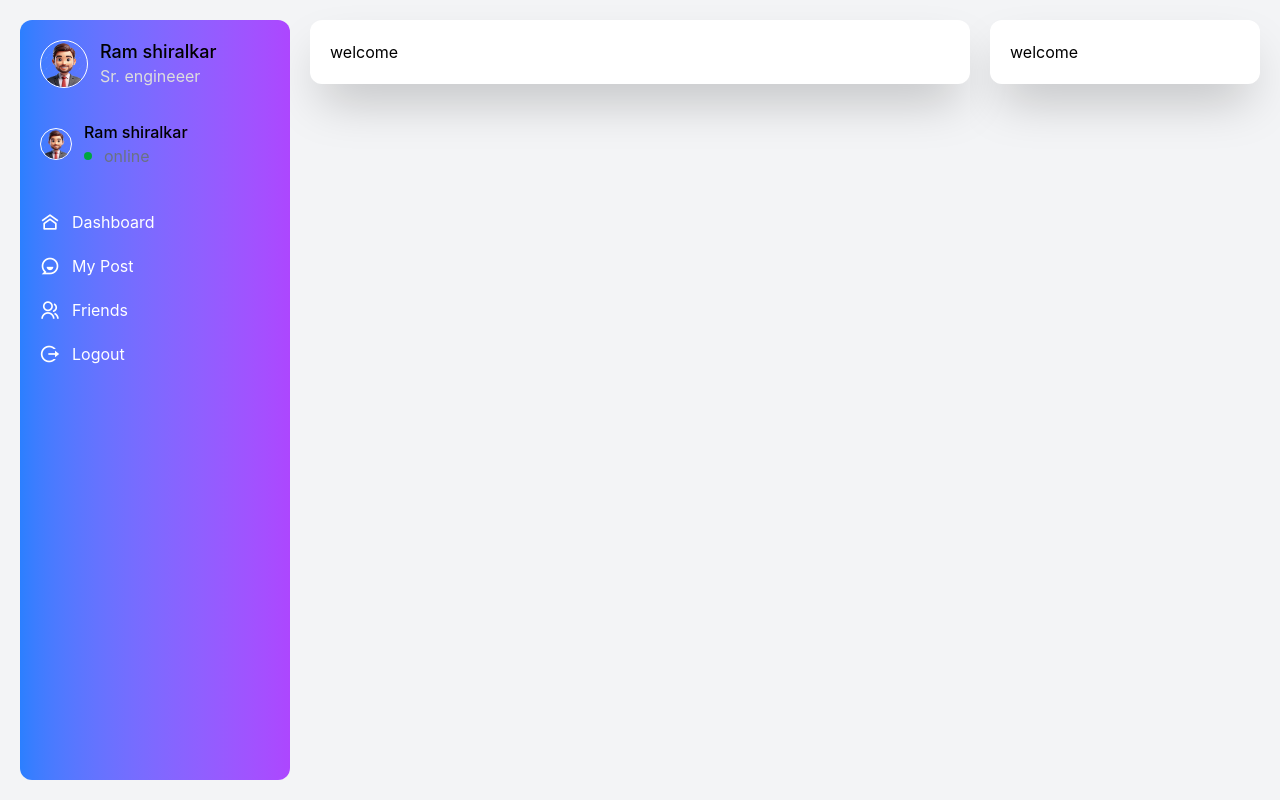
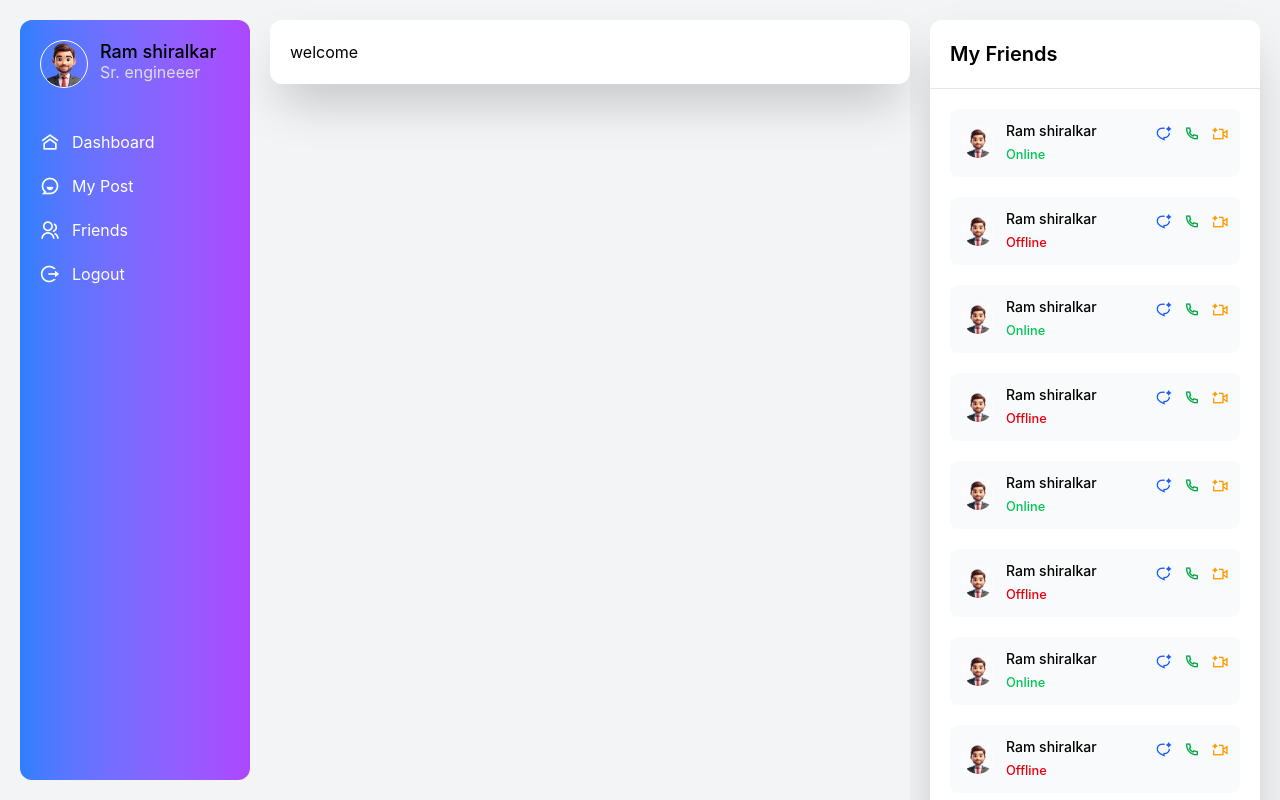
Before and after one commit to KaptainKrishna/typescript_practice, a React (Vite) app: page /layout in a window 1280 px wide. Built offline with nearby package versions, Linux system fonts and the light colour scheme.

Commit message:
modif avatar

```diff
--- a/src/component/app/Layout.tsx
+++ b/src/component/app/Layout.tsx
@@ -2,7 +2,8 @@ import { Link } from "react-router-dom";
 import Avatar from "../shared/Avatar";
 
 const Layout = () => {
-  const asideSize = 310;
+  const leftAsideSize = 270;
+  const rightAsideSize = 370;
   const menus = [
     {
       icon: "ri-home-9-line",
@@ -24,7 +25,7 @@ const Layout = () => {
     <div className="min-h-screen bg-gray-100">
       <aside
         className="h-screen fixed top-0 left-0 overflow-auto p-5"
-        style={{ width: asideSize }}
+        style={{ width: leftAsideSize }}
       >
         <div className=" space-y-8 bg-white h-full p-5 rounded-xl bg-linear-to-r from-blue-500 to-purple-500">
           <Avatar
@@ -32,17 +33,7 @@ const Layout = () => {
             title="Ram shiralkar"
             subtitle="Sr. engineeer"
           />
-          <Avatar
-            size="md"
-            img="/images/avt.png"
-            title="Ram shiralkar"
-            subtitle={
-              <div className="flex gap-3 items-center">
-                <div className="w-2 h-2 rounded-full bg-green-600" />
-                <label className="text-gray-500">online</label>
-              </div>
-            }
-          />
+
           <div>
             {menus.map((item, index) => (
               <Link
@@ -66,8 +57,8 @@ const Layout = () => {
       <section
         className="py-5"
         style={{
-          marginLeft: asideSize,
-          width: `calc(100% - ${asideSize * 2}px)`,
+          marginLeft: leftAsideSize,
+          width: `calc(100% - ${rightAsideSize + leftAsideSize}px)`,
         }}
       >
         <div className="bg-white p-5 shadow-2xl rounded-xl">welcome</div>
@@ -75,9 +66,56 @@ const Layout = () => {
 
       <aside
         className="h-screen fixed right-0 top-0 overflow-auto p-5"
-        style={{ width: asideSize }}
+        style={{ width: rightAsideSize }}
       >
-        <div className="bg-white shadow-2xl rounded-xl p-5">welcome</div>
+        <div className="bg-white shadow-2xl rounded-xl p-5">
+          <h1 className="text-xl font-semibold">My Friends</h1>
+          <div className="border-b border-gray-200 -mx-5 my-5" />
+
+          <div className="space-y-5">
+            {Array(10)
+              .fill("s")
+              .map((item, index) => (
+                <div
+                  key={index}
+                  className="bg-gray-50 p-3 rounded-lg flex justify-between"
+                >
+                  <Avatar
+                    size="md"
+                    img="/images/avt.png"
+                    title="Ram shiralkar"
+                    subtitle={
+                      <small
+                        className={`${index % 2 === 0 ? "text-green-500" : "text-red-600"} font-medium`}
+                      >
+                        {index % 2 === 0 ? "Online" : "Offline"}
+                      </small>
+                    }
+                  />
+                  <div className="space-x-3">
+                    <button
+                      className="hover:text-blue-500 text-blue-600"
+                      title="Chat"
+                    >
+                      <i className="ri-chat-ai-line"></i>
+                    </button>
+                    <button
+                      className="hover:text-green-500 text-green-600"
+                      title="Call"
+                    >
+                      <i className="ri-phone-line"></i>
+                    </button>
+                    <button
+                      className="hover:text-amber-600 text-amber-500"
+                      title="Video Call"
+                    >
+                      <i className="ri-video-on-ai-line"></i>
+                    </button>
+                  </div>
+                </div>
+              ))}
+          </div>
+        </div>
       </aside>
     </div>
   );
--- a/src/component/shared/Avatar.tsx
+++ b/src/component/shared/Avatar.tsx
@@ -29,12 +29,12 @@ const Avatar: FC<AvatarInterface> = ({
       {title && subtitle && (
         <div className="flex flex-col">
           <h1
-            className={`${size === "lg" ? "text-lg/6" : "text-base"} font-medium`}
+            className={`${size === "lg" ? "text-lg/4" : "text-sm"} font-medium`}
             style={{ color: titleColor }}
           >
             {title}
           </h1>
-          <div style={{color:subtitleColor}}>{subtitle}</div>
+          <div style={{ color: subtitleColor }}>{subtitle}</div>
         </div>
       )}
     </div>
```
